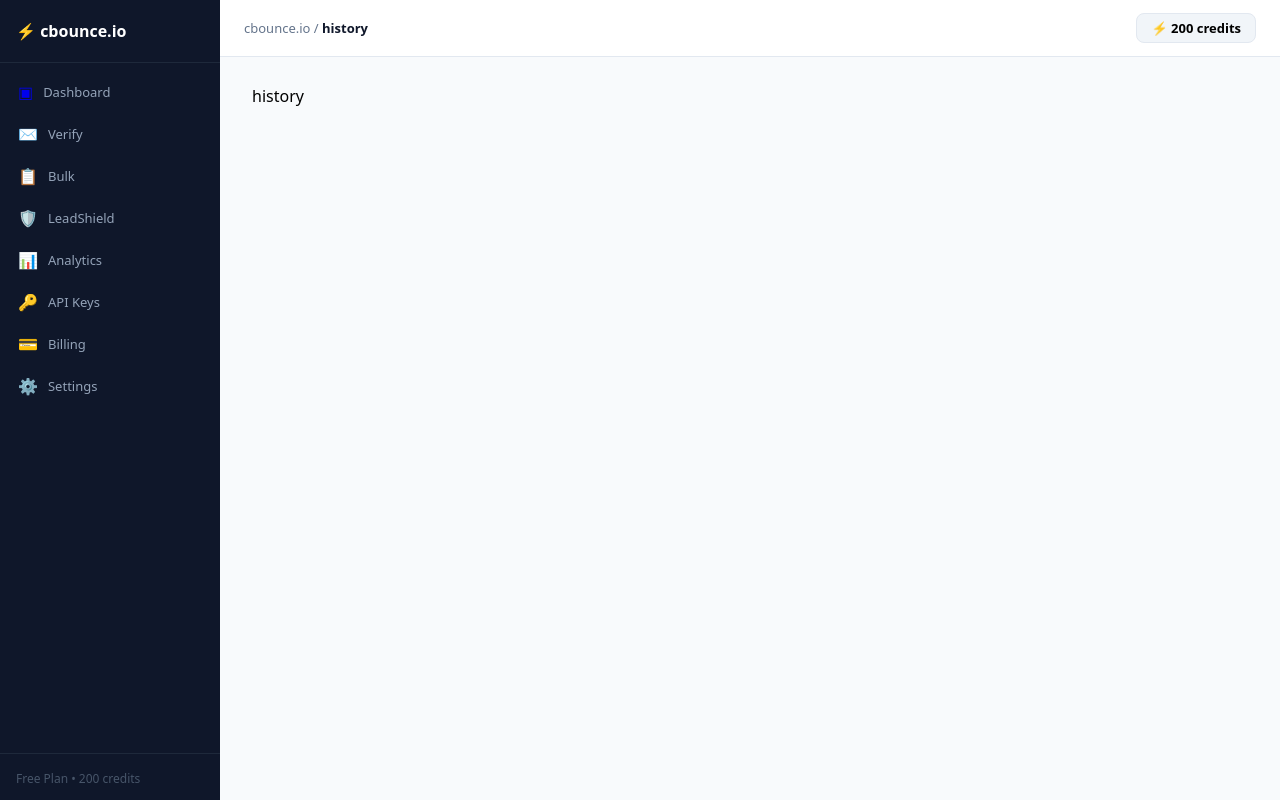
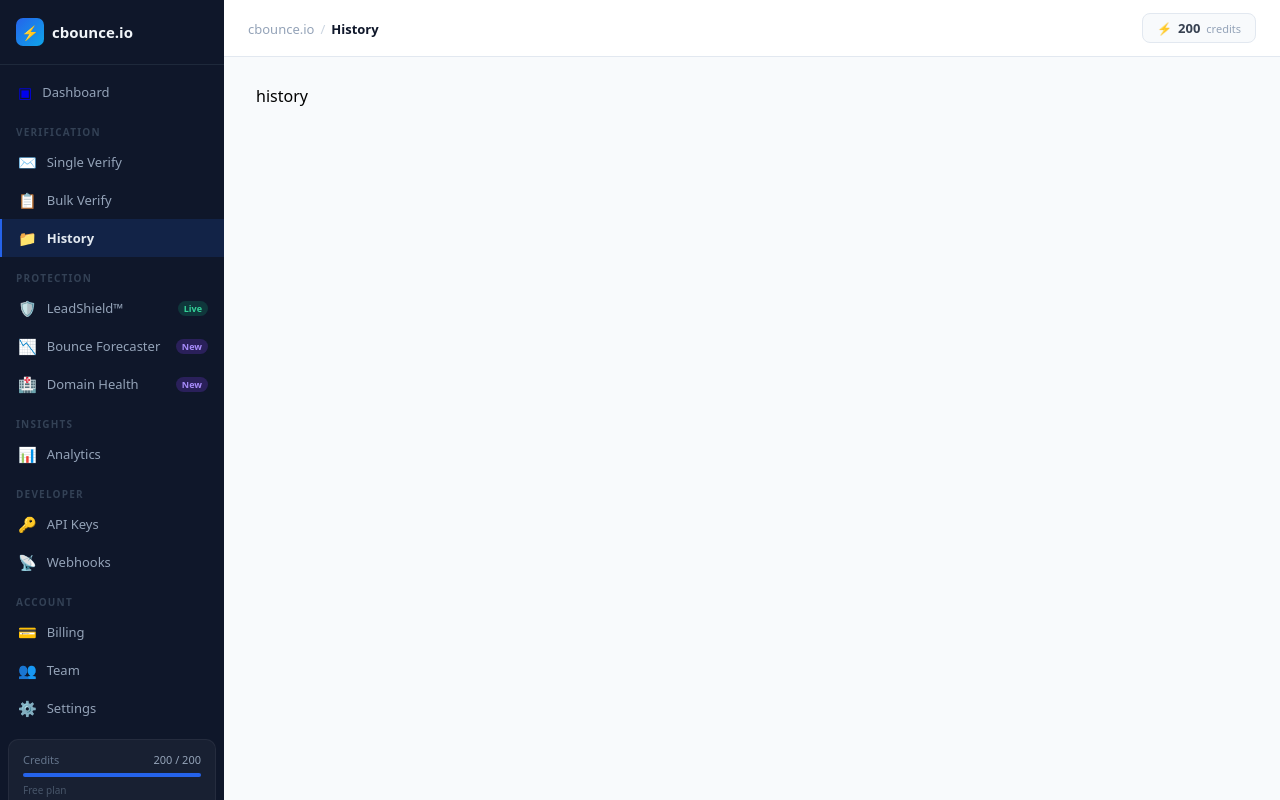
Before and after one commit to pappubabu200-jpg/cbounce, a Next.js app in the folder apps/web/: page /history in a window 1280 px wide. Built offline with nearby package versions, Linux system fonts and the light colour scheme.

Commit message:
feat: dashboard layout + sidebar complete

```diff
--- a/apps/web/app/(dashboard)/layout.tsx
+++ b/apps/web/app/(dashboard)/layout.tsx
@@ -1,54 +1,135 @@
 'use client'
+import { usePathname } from 'next/navigation'
 import Link from 'next/link'
-import { usePathname } from 'next/navigation'
 
 const nav = [
+  { section: null, items: [
     { icon: '▣', label: 'Dashboard', href: '/dashboard' },
-  { icon: '✉️', label: 'Verify', href: '/verify' },
-  { icon: '📋', label: 'Bulk', href: '/bulk' },
-  { icon: '🛡️', label: 'LeadShield', href: '/leadshield' },
+  ]},
+  { section: 'Verification', items: [
+    { icon: '✉️', label: 'Single Verify', href: '/verify' },
+    { icon: '📋', label: 'Bulk Verify', href: '/bulk' },
+    { icon: '📁', label: 'History', href: '/history' },
+  ]},
+  { section: 'Protection', items: [
+    { icon: '🛡️', label: 'LeadShield™', href: '/leadshield', badge: 'Live' },
+    { icon: '📉', label: 'Bounce Forecaster', href: '/forecaster', badge: 'New' },
+    { icon: '🏥', label: 'Domain Health', href: '/domain', badge: 'New' },
+  ]},
+  { section: 'Insights', items: [
     { icon: '📊', label: 'Analytics', href: '/analytics' },
-  { icon: '🔑', label: 'API Keys', href: '/api-keys' },
+  ]},
+  { section: 'Developer', items: [
+    { icon: '🔑', label: 'API Keys', href: '/apikeys' },
+    { icon: '📡', label: 'Webhooks', href: '/webhooks' },
+  ]},
+  { section: 'Account', items: [
     { icon: '💳', label: 'Billing', href: '/billing' },
+    { icon: '👥', label: 'Team', href: '/team' },
     { icon: '⚙️', label: 'Settings', href: '/settings' },
+  ]},
 ]
 
 export default function DashboardLayout({ children }: { children: React.ReactNode }) {
   const pathname = usePathname()
+
   return (
-    <div style={{ display: 'flex', height: '100vh', fontFamily: 'system-ui, sans-serif' }}>
-      <aside style={{ width: 220, background: '#0F172A', display: 'flex', flexDirection: 'column', flexShrink: 0 }}>
-        <div style={{ padding: '20px 16px', borderBottom: '1px solid #1E293B' }}>
-          <span style={{ color: '#fff', fontWeight: 800, fontSize: 16 }}>⚡ cbounce.io</span>
+    <div style={{ display: 'flex', height: '100vh', fontFamily: 'system-ui, sans-serif', overflow: 'hidden' }}>
+
+      {/* Sidebar */}
+      <aside style={{ width: 224, background: '#0F172A', display: 'flex', flexDirection: 'column', flexShrink: 0, overflowY: 'auto' }}>
+        {/* Logo */}
+        <div style={{ padding: '18px 16px', borderBottom: '1px solid #1E293B', flexShrink: 0 }}>
+          <Link href="/" style={{ display: 'flex', alignItems: 'center', gap: 8, textDecoration: 'none' }}>
+            <div style={{ width: 28, height: 28, background: 'linear-gradient(135deg,#2563EB,#0EA5E9)', borderRadius: 7, display: 'flex', alignItems: 'center', justifyContent: 'center', fontSize: 14 }}>⚡</div>
+            <span style={{ color: '#F1F5F9', fontWeight: 800, fontSize: 15 }}>cbounce.io</span>
+          </Link>
         </div>
-        <nav style={{ flex: 1, paddingTop: 8 }}>
-          {nav.map(item => (
+
+        {/* Nav */}
+        <nav style={{ flex: 1, padding: '8px 0' }}>
+          {nav.map((group, gi) => (
+            <div key={gi} style={{ marginBottom: 4 }}>
+              {group.section && (
+                <div style={{ padding: '10px 16px 4px', fontSize: 10, fontWeight: 700, color: '#334155', letterSpacing: 1.2, textTransform: 'uppercase' }}>
+                  {group.section}
+                </div>
+              )}
+              {group.items.map(item => {
+                const active = pathname === item.href
+                return (
                   <Link key={item.href} href={item.href} style={{
                     display: 'flex', alignItems: 'center', gap: 10,
-              padding: '10px 16px', textDecoration: 'none',
-              background: pathname === item.href ? 'rgba(37,99,235,0.2)' : 'transparent',
-              borderLeft: pathname === item.href ? '2px solid #2563EB' : '2px solid transparent',
+                    padding: '9px 16px', textDecoration: 'none',
+                    background: active ? 'rgba(37,99,235,0.15)' : 'transparent',
+                    borderLeft: active ? '2px solid #2563EB' : '2px solid transparent',
                   }}>
-              <span style={{ fontSize: 16 }}>{item.icon}</span>
-              <span style={{ fontSize: 13, color: pathname === item.href ? '#E2E8F0' : '#94A3B8', fontWeight: pathname === item.href ? 600 : 400 }}>
+                    <span style={{ fontSize: 15, flexShrink: 0 }}>{item.icon}</span>
+                    <span style={{ fontSize: 13, fontWeight: active ? 600 : 400, color: active ? '#E2E8F0' : '#94A3B8', flex: 1, whiteSpace: 'nowrap' }}>
                       {item.label}
                     </span>
+                    {'badge' in item && item.badge && (
+                      <span style={{
+                        fontSize: 9, fontWeight: 700, padding: '1px 6px', borderRadius: 8,
+                        background: item.badge === 'New' ? 'rgba(124,58,237,0.25)' : 'rgba(16,185,129,0.2)',
+                        color: item.badge === 'New' ? '#A78BFA' : '#34D399',
+                      }}>{item.badge}</span>
+                    )}
                   </Link>
+                )
+              })}
+            </div>
           ))}
         </nav>
-        <div style={{ padding: '12px 16px', borderTop: '1px solid #1E293B' }}>
-          <span style={{ fontSize: 12, color: '#475569' }}>Free Plan • 200 credits</span>
+
+        {/* Credits meter */}
+        <div style={{ margin: '0 8px 8px', background: 'rgba(255,255,255,0.04)', border: '1px solid rgba(255,255,255,0.06)', borderRadius: 10, padding: '12px 14px', flexShrink: 0 }}>
+          <div style={{ display: 'flex', justifyContent: 'space-between', marginBottom: 6 }}>
+            <span style={{ fontSize: 11, color: '#64748B', fontWeight: 500 }}>Credits</span>
+            <span style={{ fontSize: 11, color: '#94A3B8' }}>200 / 200</span>
+          </div>
+          <div style={{ background: '#1E293B', borderRadius: 4, height: 4 }}>
+            <div style={{ height: '100%', width: '100%', background: '#2563EB', borderRadius: 4 }} />
+          </div>
+          <div style={{ fontSize: 10, color: '#475569', marginTop: 6 }}>Free plan</div>
+        </div>
+
+        {/* User */}
+        <div style={{ borderTop: '1px solid #1E293B', padding: '12px 14px', flexShrink: 0 }}>
+          <div style={{ display: 'flex', alignItems: 'center', gap: 8 }}>
+            <div style={{ width: 30, height: 30, borderRadius: 8, background: 'linear-gradient(135deg,#2563EB,#7C3AED)', display: 'flex', alignItems: 'center', justifyContent: 'center', color: '#fff', fontSize: 13, fontWeight: 700 }}>
+              U
+            </div>
+            <div style={{ flex: 1, minWidth: 0 }}>
+              <div style={{ fontSize: 12, fontWeight: 600, color: '#E2E8F0' }}>My Account</div>
+              <div style={{ fontSize: 10, color: '#475569' }}>Free Plan</div>
+            </div>
+            <Link href="/login" style={{ color: '#475569', fontSize: 14, textDecoration: 'none' }} title="Logout">⏻</Link>
+          </div>
         </div>
       </aside>
+
+      {/* Main */}
       <div style={{ flex: 1, display: 'flex', flexDirection: 'column', overflow: 'hidden' }}>
-        <header style={{ height: 56, background: '#fff', borderBottom: '1px solid #E2E8F0', display: 'flex', alignItems: 'center', padding: '0 24px', justifyContent: 'space-between', flexShrink: 0 }}>
-          <span style={{ fontSize: 13, color: '#64748B' }}>
-            cbounce.io / <strong style={{ color: '#0F172A' }}>{pathname.replace('/', '')}</strong>
+        {/* Topbar */}
+        <header style={{ height: 56, background: '#fff', borderBottom: '1px solid #E2E8F0', display: 'flex', alignItems: 'center', padding: '0 24px', gap: 12, flexShrink: 0 }}>
+          <div style={{ flex: 1 }}>
+            <span style={{ fontSize: 13, color: '#94A3B8' }}>cbounce.io</span>
+            <span style={{ fontSize: 13, color: '#CBD5E1', margin: '0 6px' }}>/</span>
+            <span style={{ fontSize: 13, fontWeight: 600, color: '#0F172A', textTransform: 'capitalize' }}>
+              {pathname.replace('/', '') || 'dashboard'}
             </span>
-          <div style={{ background: '#F1F5F9', border: '1px solid #E2E8F0', borderRadius: 8, padding: '5px 14px', fontSize: 13, fontWeight: 600 }}>
-            ⚡ 200 credits
+          </div>
+          <div style={{ display: 'flex', alignItems: 'center', gap: 8 }}>
+            <div style={{ background: '#F8FAFC', border: '1px solid #E2E8F0', borderRadius: 8, padding: '5px 14px', display: 'flex', alignItems: 'center', gap: 6 }}>
+              <span style={{ fontSize: 12 }}>⚡</span>
+              <span style={{ fontSize: 13, fontWeight: 700, color: '#374151' }}>200</span>
+              <span style={{ fontSize: 11, color: '#94A3B8' }}>credits</span>
+            </div>
           </div>
         </header>
+
+        {/* Content */}
         <main style={{ flex: 1, overflowY: 'auto', background: '#F8FAFC', padding: '28px 32px' }}>
           {children}
         </main>
```
Also changed, not shown: apps/web/app/(dashboard)/dashboard/page.tsx (+82 -19 lines), 1 other file (tests, documents, lock files or other folders). Lines whose indentation alone changed are shown as unchanged.
